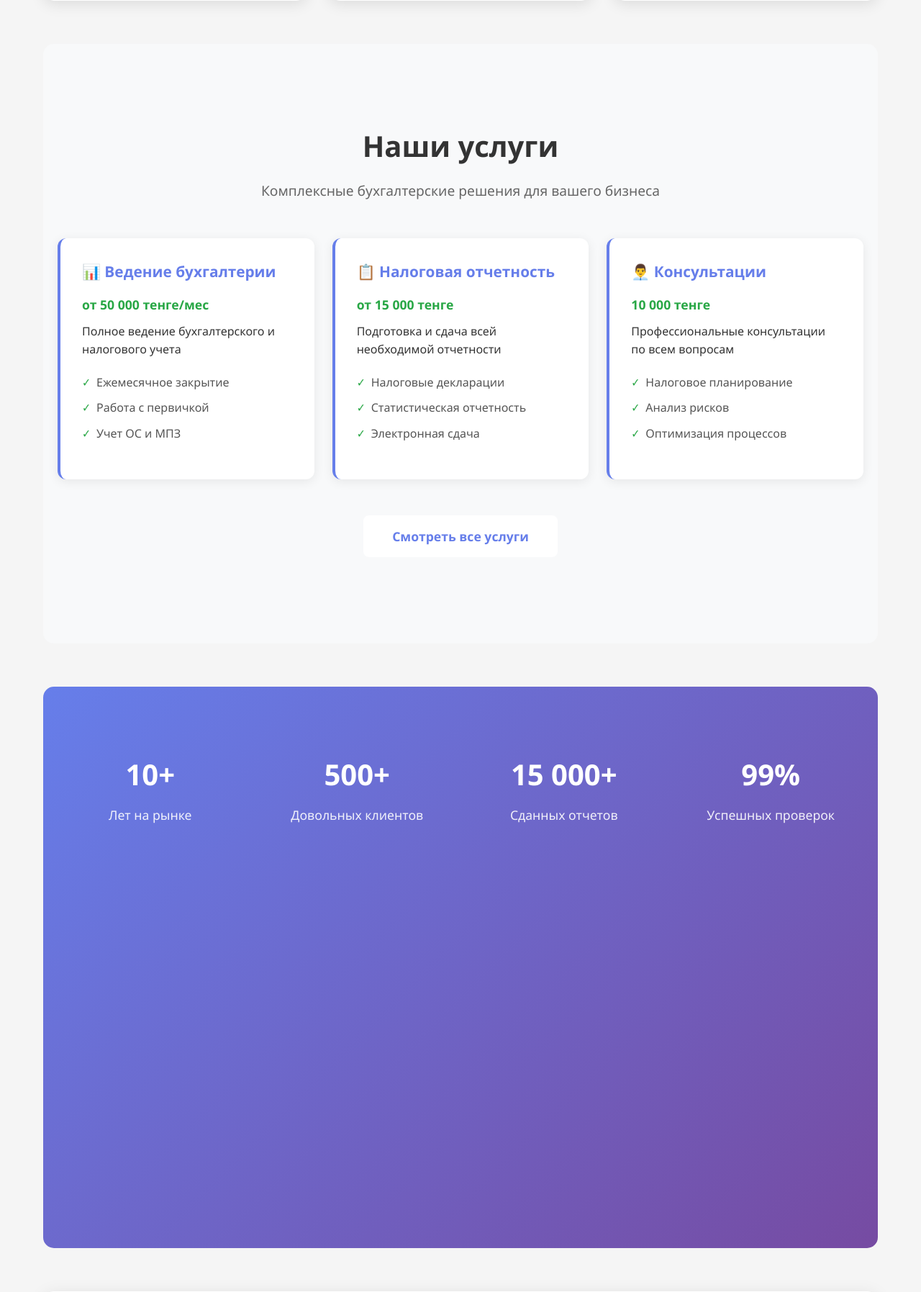
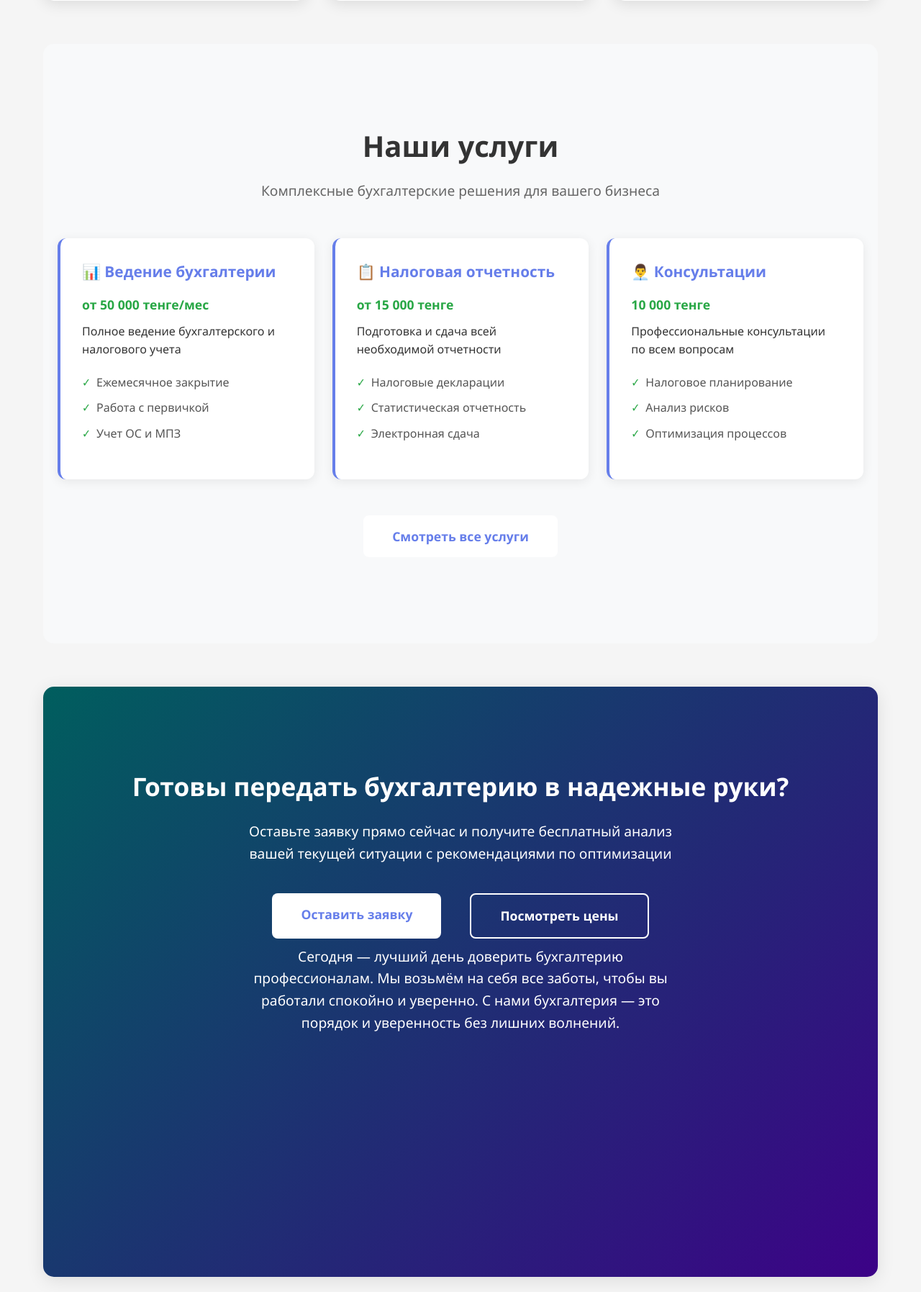
Before and after one commit to Vitalyevich96/accountant, a Flask app: page / in a window 1280 px wide. Shown: the part 1143-2938 px from the top of the page at 72% size. Run offline with Flask 3, Linux system fonts and the light colour scheme.

Commit message:
Refactor styles and remove stats section
Updated the hero background gradient and cta-section styles. Removed the stats-bar section and adjusted the cta-section content.

```diff
--- a/templates/index.html
+++ b/templates/index.html
@@ -5,7 +5,7 @@
 {% block extra_css %}
 <style>
     .hero {
-        background: linear-gradient(135deg, #667eea 0%, #764ba2 100%);
+        background: linear-gradient(135deg, #3C0287 0%, #005E5E 100%);
         color: white;
         padding: 80px 20px;
         border-radius: 10px;
@@ -181,49 +181,25 @@
                 left: 0;
             }
 
-    .stats-bar {
-        background: linear-gradient(135deg, #667eea 0%, #764ba2 100%);
-        color: white;
-        padding: 60px 0;
-        border-radius: 15px;
-        margin: 60px 0;
-    }
 
-    .stats-container {
-        display: grid;
-        grid-template-columns: repeat(auto-fit, minmax(200px, 1fr));
-        gap: 30px;
-        text-align: center;
-    }
-
-    .stat-item h3 {
-        font-size: 2.5em;
-        margin-bottom: 10px;
-        font-weight: bold;
-    }
-
-    .stat-item p {
-        opacity: 0.9;
-        font-size: 1.1em;
-    }
 
     .cta-section {
         text-align: center;
         padding: 80px 40px;
-        background: white;
+        background: linear-gradient(135deg, #005E5E 0%, #3C0287 100%);
         border-radius: 15px;
         box-shadow: 0 5px 25px rgba(0,0,0,0.1);
         margin: 60px 0;
     }
 
         .cta-section h2 {
-            color: #333;
+            color: white;
             margin-bottom: 20px;
             font-size: 2.2em;
         }
 
         .cta-section p {
-            color: #666;
+            color: white;
             font-size: 1.2em;
             margin-bottom: 30px;
             max-width: 600px;
@@ -345,29 +321,7 @@
     </div>
 </section>
 
-<!-- Статистика -->
-<section class="stats-bar">
-    <div class="container">
-        <div class="stats-container">
-            <div class="stat-item">
-                <h3>10+</h3>
-                <p>Лет на рынке</p>
-            </div>
-            <div class="stat-item">
-                <h3>500+</h3>
-                <p>Довольных клиентов</p>
-            </div>
-            <div class="stat-item">
-                <h3>15 000+</h3>
-                <p>Сданных отчетов</p>
-            </div>
-            <div class="stat-item">
-                <h3>99%</h3>
-                <p>Успешных проверок</p>
-            </div>
-        </div>
-    </div>
-</section>
+
 
 <!-- Призыв к действию -->
 <section class="cta-section">
@@ -378,6 +332,7 @@
             <a href="/consultation" class="btn">Оставить заявку</a>
             <a href="/pricing" class="btn btn-secondary">Посмотреть цены</a>
         </div>
+        <p>Сегодня — лучший день доверить бухгалтерию профессионалам. Мы возьмём на себя все заботы, чтобы вы работали спокойно и уверенно. С нами бухгалтерия — это порядок и уверенность без лишних волнений.</p>
     </div>
 </section>
 {% endblock %}
```
